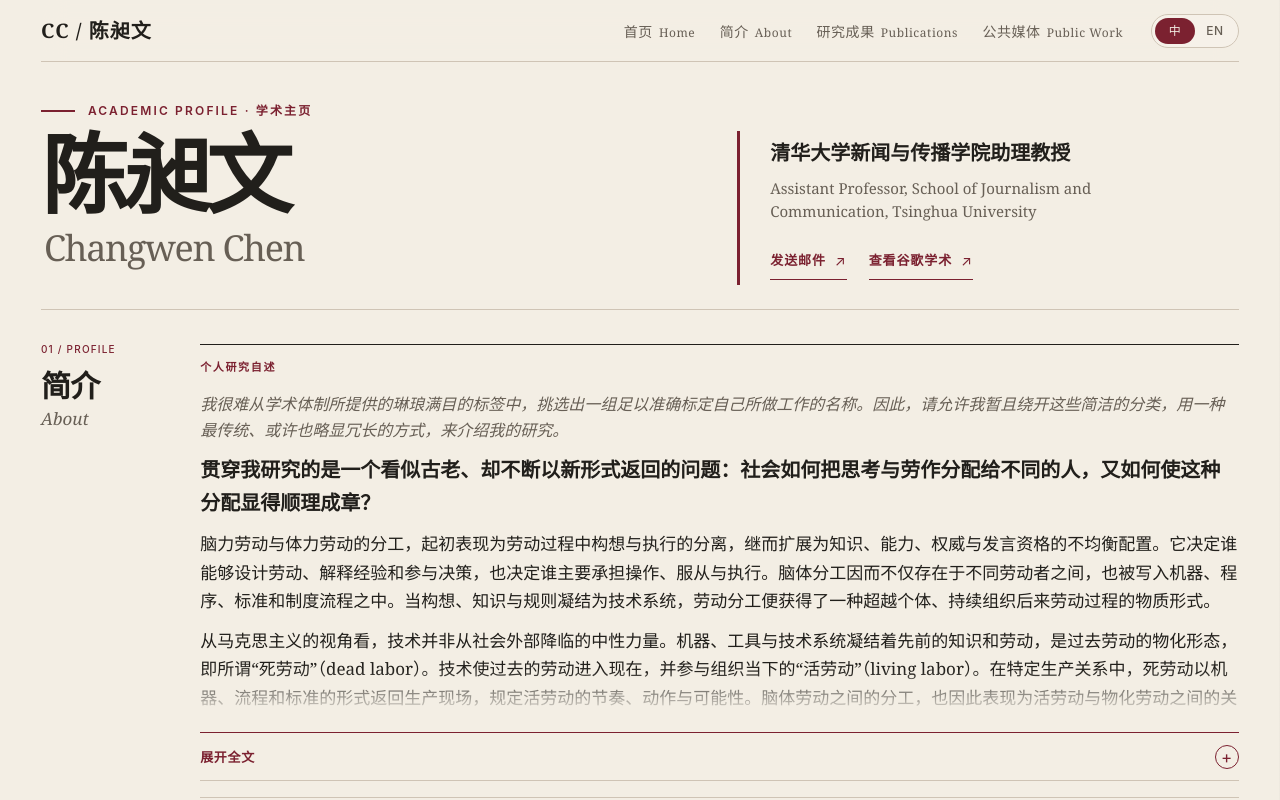
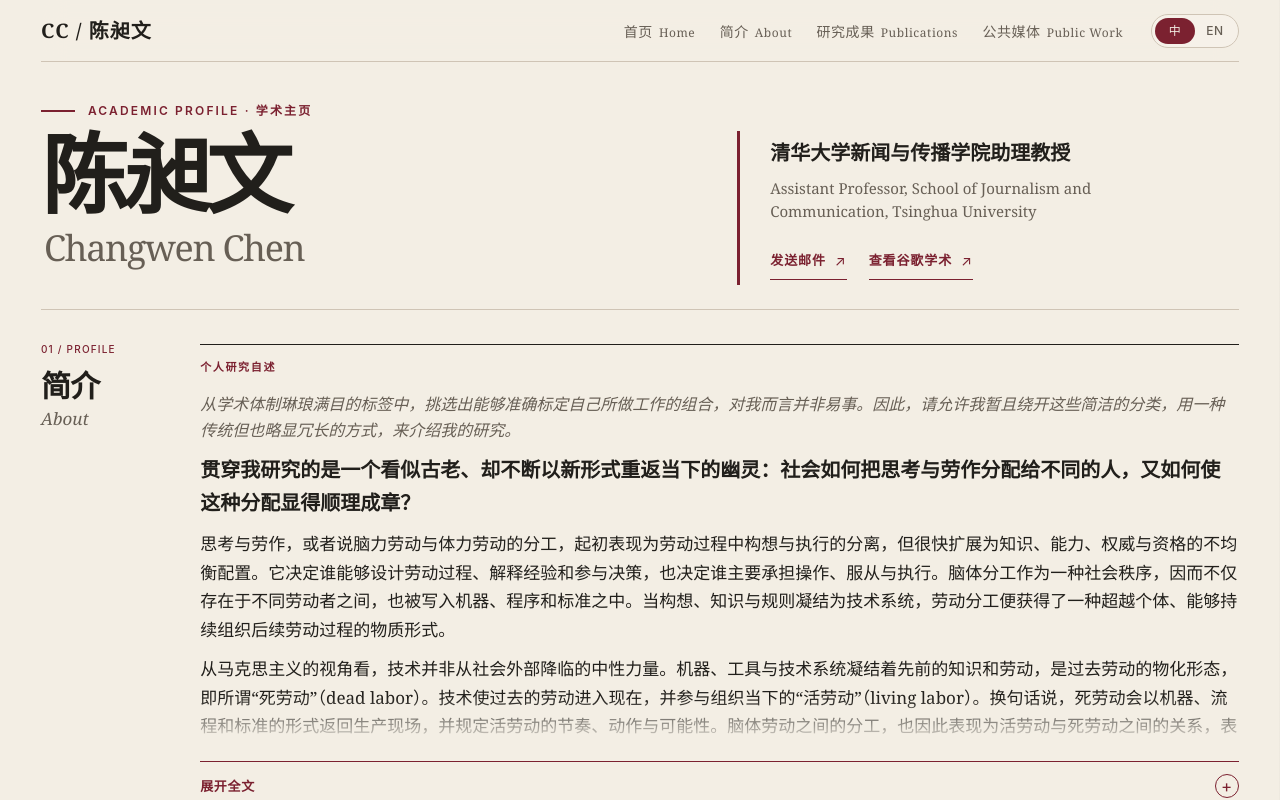
Before and after one commit to cklasd/changwen-chen-academic-homepage, a Next.js app: page / in a window 1280 px wide. Shown: the top 800 px of the page. Built offline with nearby package versions, Linux system fonts and the light colour scheme.

Commit message:
Update Chinese research statement

```diff
--- a/app/LegacyHome.tsx
+++ b/app/LegacyHome.tsx
@@ -46,22 +46,22 @@ const navItems = [
 
 export const profileStatement = {
   zh: [
-    "我很难从学术体制所提供的琳琅满目的标签中，挑选出一组足以准确标定自己所做工作的名称。因此，请允许我暂且绕开这些简洁的分类，用一种最传统、或许也略显冗长的方式，来介绍我的研究。",
-    "贯穿我研究的是一个看似古老、却不断以新形式返回的问题：社会如何把思考与劳作分配给不同的人，又如何使这种分配显得顺理成章？",
-    "脑力劳动与体力劳动的分工，起初表现为劳动过程中构想与执行的分离，继而扩展为知识、能力、权威与发言资格的不均衡配置。它决定谁能够设计劳动、解释经验和参与决策，也决定谁主要承担操作、服从与执行。脑体分工因而不仅存在于不同劳动者之间，也被写入机器、程序、标准和制度流程之中。当构想、知识与规则凝结为技术系统，劳动分工便获得了一种超越个体、持续组织后来劳动过程的物质形式。",
-    "从马克思主义的视角看，技术并非从社会外部降临的中性力量。机器、工具与技术系统凝结着先前的知识和劳动，是过去劳动的物化形态，即所谓“死劳动”（dead labor）。技术使过去的劳动进入现在，并参与组织当下的“活劳动”（living labor）。在特定生产关系中，死劳动以机器、流程和标准的形式返回生产现场，规定活劳动的节奏、动作与可能性。脑体劳动之间的分工，也因此表现为活劳动与物化劳动之间的关系，表现为劳动者与技术之间的关系。",
-    "技术的政治性正产生于这一转换。技术由劳动创造，却可能以一种外在于劳动者的力量重新面对劳动者。在脑体分工高度制度化的条件下，技术系统的设计权、解释权与控制权往往集中于规划、管理和专业技术位置，直接从事生产与操作的劳动者则需要适应技术已经写定的程序。过去劳动由谁占有，以何种形式被写入技术，又如何反过来支配当下劳动，构成我理解“技术政治”的基本问题。技术政治由此关涉的是，劳动者能否理解、使用、修复和改造技术，以及他们能否参与决定技术应当如何组织生产与社会生活。",
-    "“学习”是我进入这一问题的关键切口，也是社会分工得以再生产的具体机制。阿尔都塞关于教育作为意识形态国家机器的分析指出，学校在传授知识与技能的同时，也再生产劳动纪律、能力等级和既定的社会位置。脑力劳动与体力劳动之间的界线，正是在何种知识值得学习、谁有资格解释知识、不同的人被训练去承担何种工作等日常过程中被内化和自然化。学习因此构成一个内含矛盾的社会场域：它把主体配置到既定分工之中，也可能使他们获得理解、质疑和改造这种分工的能力。",
-    "全球六十年代使这一矛盾获得了鲜明的历史形式。从中国围绕教育与劳动关系展开的政治实验，到美国以校园为重要据点的反文化与反战运动，再到法国五月风暴，学校既是社会秩序传递知识、甄别能力和配置位置的制度，也是围绕知识权威、教育组织与社会分工展开争夺的重要场所。正是在这个意义上，我把学习理解为斗争的场域。它的政治方向不由“学习”本身预先保证，而取决于知识由谁界定、学习如何组织、能力如何评价，以及学习所得能否转化为劳动者介入技术与劳动过程的现实权力。学习可能巩固脑体分工，也可能重新打开被专业化和技术控制封闭的知识边界；研究需要解释的是，具体的历史关系如何使其中一种可能获得支配性力量。",
-    "与“学习”相连的另一个概念是“业余”。“业余”本身已经被组织进脑体分工与专业化的关系之中，并承载着这套分工赋予的文化等级。在日常语言中，把一个人或一项工作称为“业余”，通常暗示其所受训练不足、能力有限或成果不够可靠。“业余”与“不专业”之间看似自然的对应，正是专业化秩序分配知识资格与发言权的一种方式：专业身份被确认为能力与权威的制度凭证，未被纳入这一身份体系的知识实践则更容易被归入较低等级。因而，业余同学习一样，也是一个需要争夺的场域。将业余重新提出为政治问题，需要把分析对象从二者何者更优转向二元结构本身，追问专业与业余的边界如何形成、由谁划定，又如何把进入知识、技术与文化生产的资格分配给不同主体。这种争夺指向一个更具体的问题：普通人的知识与创造何以被贬抑为不够专业，又能在何种制度和实践条件下获得参与、解释与判断的现实权力。",
-    "这一问题最终通向我对社会发展的理解。社会发展体现为生产能力和物质条件的变化，也体现为一个社会如何分配学习、思考、创造和控制技术的机会。技术进步可以扩大社会的生产能力，也可能把更多知识从劳动者身上抽离出来，并将其封装在由少数主体控制的技术系统之中。社会发展的公平性，因而需要通过劳动者能否共享知识、能否发展自身能力、能否参与技术与劳动过程的组织来衡量。脑体分工、技术控制与知识分配在这里汇合为同一个问题：社会积累起来的能力，究竟以何种方式重新回到社会成员手中。",
-    "我沿着两条相互检验、共同推进的路径追踪这一问题。一条路径进入当代社会，考察新的媒介与技术条件如何重组劳动过程、知识权威和主体经验，以及劳动者如何在日常实践中适应、协商或改变技术所规定的关系。当代经验在这里承担着提出历史问题的作用：数字化、自动化与平台化所呈现的知识集中和技术控制，促使我追问这些关系承接了何种更长时段的分工机制，又在哪些方面形成了新的历史条件。另一条路径转向历史，尤其将毛时代的社会实践视为尚未耗尽的思想资源。所谓“以毛时代历史实践来思考”（thinking with Maoist practices in history），意味着考察那些重新安排劳动、学习、技术与知识关系的尝试，分析它们针对何种矛盾、依靠哪些制度和实践机制、为何遭遇限度，又留下了哪些未完成的可能性。",
-    "将分析尺度从社会内部推向全球知识秩序，知识去殖民化便显现为同一问题的另一种形态。世界范围内的知识与技术生产同样存在构想与执行、理论与经验、命名者与被命名者之间的不对称配置。在许多领域，处于中心位置的国家与知识机构掌握概念、标准和技术体系的生产权，后发社会则更多承担物质生产、提供经验材料并接受既有理论的解释。由此形成一种特殊的知识处境：后发社会的经验需要先被翻译为中心知识体系能够辨认的语言，才获得进入理论讨论的资格。",
-    "这种全球知识分工与社会内部的脑体分工分处不同尺度，却共享相近的结构机制：承担实践的人缺少解释实践的概念权力，生产概念的人则能够把特定历史经验提升为普遍性的理论语言。技术进一步使这种关系获得物质形式，因为技术标准、知识体系与生产工具能够跨越空间，在新的社会环境中重新安排劳动与能力。知识去殖民化的任务，因而在于重组经验、概念与技术之间的生产关系，使地方历史从等待解释的材料转化为能够生产概念的思想资源，使后发社会获得理解自身经验、组织自身知识并参与技术选择的能力。",
-    "在新闻传播学的学科体系内，我的研究可以概括为三个相互贯通的方向：新闻传播史论、批判文化研究与媒介技术的文化政治。新闻传播史论使我能够追踪新闻、知识与社会发展之间关系的历史形成；批判文化研究使我关注劳动分工如何进入日常生活、主体经验与社会常识；媒介技术的文化政治则把技术重新置于劳动、知识与权力的关系之中，考察技术如何凝结既有社会关系，又如何参与组织新的文化与社会秩序。这三个方向共同围绕同一问题展开：知识与技术如何成为社会分工的力量，以及普通人如何重新取得参与知识和技术生产的能力。",
-    "我将自己置于马克思主义与历史唯物主义的思想传统之中。这一立场首先意味着一种关于社会的基本判断：劳动形式、技术体系与知识秩序都形成于具体的生产方式、制度安排与历史斗争，并在矛盾运动中持续变化。批判的工作，在于重新揭示看似自然的社会形式背后的生产过程、关系结构与历史条件。新闻传播学既是我的专业归属，也是我进入现代知识秩序的一扇具体入口。沿着新闻、媒介与技术，我所讨论的问题逐渐进入劳动组织、知识生产、社会发展与历史变迁之间更广阔的关系。",
-    "在研究方法上，我主要采用口述史、深度访谈、参与式观察与田野调查。历史化构成这些方法共同的认识原则。它要求把对象放回使其得以形成的关系网络，考察不同力量如何在特定的历史情势中相遇、结合、冲突并沉淀为制度。文化研究中的激进语境主义（radical contextualism）与历史情势分析（historical conjunctural analysis）对我具有重要影响：社会现象需要在具体关系中获得解释，历史情势则是多重力量暂时结合并形成结构性效果的动态过程。",
-    "我的研究由此始终致力于对既成社会形式进行去自然化（denaturalization）与重新问题化（reproblematization）。当专业化被视为效率的自然结果，当技术控制被解释为知识能力的必然差异，当既有分工被理解为社会运行不可改变的条件，历史化的工作便是重新追问：这些关系在何种条件下形成，它们如何被写入知识、制度与技术，又排除了哪些可能的社会安排。研究的意义，正在于使已经失去问题形态的事物重新成为问题，也使那些被凝固在技术与分工之中的社会能力，再次显露出被共同占有和重新组织的可能。",
+    "从学术体制琳琅满目的标签中，挑选出能够准确标定自己所做工作的组合，对我而言并非易事。因此，请允许我暂且绕开这些简洁的分类，用一种传统但也略显冗长的方式，来介绍我的研究。",
+    "贯穿我研究的是一个看似古老、却不断以新形式重返当下的幽灵：社会如何把思考与劳作分配给不同的人，又如何使这种分配显得顺理成章？",
+    "思考与劳作，或者说脑力劳动与体力劳动的分工，起初表现为劳动过程中构想与执行的分离，但很快扩展为知识、能力、权威与资格的不均衡配置。它决定谁能够设计劳动过程、解释经验和参与决策，也决定谁主要承担操作、服从与执行。脑体分工作为一种社会秩序，因而不仅存在于不同劳动者之间，也被写入机器、程序和标准之中。当构想、知识与规则凝结为技术系统，劳动分工便获得了一种超越个体、能够持续组织后续劳动过程的物质形式。",
+    "从马克思主义的视角看，技术并非从社会外部降临的中性力量。机器、工具与技术系统凝结着先前的知识和劳动，是过去劳动的物化形态，即所谓“死劳动”（dead labor）。技术使过去的劳动进入现在，并参与组织当下的“活劳动”（living labor）。换句话说，死劳动会以机器、流程和标准的形式返回生产现场，并规定活劳动的节奏、动作与可能性。脑体劳动之间的分工，也因此表现为活劳动与死劳动之间的关系，表现为劳动者与技术之间的关系。",
+    "技术的政治性正产生于这一转换。技术由劳动者创造，却可能以一种外在于劳动者的力量重新面对劳动者。在资本主义的生产关系和脑体分工高度制度化的条件下，技术系统的设计权、解释权与控制权往往集中于规划、管理和专业技术位置，直接从事生产与操作的劳动者则需要适应技术已经写定的程序。过去劳动由谁占有，以何种形式被写入技术，又如何反过来支配当下劳动，构成我理解“技术政治”的基本问题。在我的问题意识中，技术政治关涉的是，劳动者能否理解、使用、修复和改造技术，以及他们能否参与决定技术应当如何组织生产与社会生活。",
+    "“学习”是我进入这一问题的关键切口，因为它是社会分工得以再生产的重要机制。阿尔都塞关于教育作为意识形态国家机器的分析指出，学校在传授知识与技能的同时，也再生产劳动纪律、能力等级和既定的社会秩序。脑力劳动与体力劳动之间的界线，正是在何种知识值得学习、谁有资格解释知识、不同的人被训练去承担何种工作等日常过程中被内化和自然化。学习因此构成一个内含矛盾和可能性的社会场域：它把主体安置到既定分工之中，也潜藏着使他们获得理解、质疑和改造这种分工的能力。",
+    "全球六十年代使这一矛盾获得了直接的历史形式。从中国围绕教育与劳动关系展开的激进实验，到美国以校园为重要据点的反文化与反战运动，再到法国五月风暴中愤怒的学生们，学校既是社会秩序传递知识、甄别能力和安放位置的制度，也是围绕知识权威、教育组织与社会分工展开斗争的场所。正是在这个意义上，我把学习理解为争夺可能性的场域。它的方向没有任何预先的保证，它完全取决于现实权力围绕知识由谁界定、学习如何组织、能力如何评价，以及学习所得能否转化为劳动者介入技术与劳动过程的斗争。换言之，学习可能巩固脑体分工，也可能重新打开被专业化和技术控制封闭的知识边界。值得追问的是，具体的历史关系如何使其中一种形式获得支配性力量。",
+    "与“学习”相连的另一个概念是“业余”。“业余”一词本身早已被组织进资本主义的脑体分工与专业化的关系之中，并携带着这套分工赋予的文化等级意涵。在日常语言中，把一个人或一项工作称为“业余”，通常暗示其所受训练不足、能力有限或成果不够可靠。但是，“业余”与“不专业”之间看似自然的对应，或许正是专业化秩序分配知识资格与发言权的一种方式：专业身份被确认为能力与权威的制度凭证，未被纳入这一身份体系的知识实践则更容易被归入较低等级而被剥夺知识资格。因而，业余同学习一样，也是一个需要争夺的场域：专业与业余的边界如何形成、由谁划定，又如何把进入知识、技术与文化生产的资格分配给不同主体。这种争夺是事关我们每个人的尊严政治：人民群众的知识与创造何以被贬抑为不够专业，又能在何种制度和实践条件下重新获得参与、解释与判断的现实权力。",
+    "这一问题最终将我引导到对社会发展的关注。社会发展既是生产能力和物质条件的提升，也更应该体现为一个社会如何分配学习、思考、创造和控制技术的机会。技术进步可以扩大社会的生产能力，也可能把更多知识从劳动者身上榨取出来，并将其封装在由少数主体控制的技术系统之中。社会发展的公平性，需要通过劳动者能否共享知识、能否发展自身能力、能否参与技术与劳动过程的组织来衡量。脑体分工、技术控制与知识分配在这里汇合为同一个问题：社会经由广大人民群众积累起来的能力，究竟以何种方式重新回到人民群众的手中。",
+    "我沿着两条相互检验、共同推进的路径追踪这一问题。一条路径进入当代社会，考察新的媒介与技术条件如何重组劳动过程、知识权威和主体经验，以及劳动者如何在日常实践中适应、协商或改变技术所规定的关系。当代经验在这里承担着提出历史问题的作用：数字化、自动化与平台化所呈现的知识集中和技术控制，促使我追问这些关系承接了何种更长时段的分工机制，又在哪些方面形成了新的历史条件。另一条路径转向历史，尤其将毛时代的社会实践视为尚未耗尽的思想资源。所谓“以毛时代历史实践来思考”，意味着将目光投向那些重新安排劳动、学习、技术与知识关系的艰难尝试，分析它们针对何种矛盾、依靠哪些制度和实践机制、为何遭遇历史的限度，又留下了哪些未完成的可能性。",
+    "如果将分析尺度从社会内部推向全球知识秩序，知识生产的去殖民化作为我关心问题的另一种形态，也就自然而然成为我无法回避的问题。世界范围内的知识与技术生产同样存在构想与执行、理论与经验、命名者与被命名者之间的不对称配置。处于中心位置的国家与知识机构掌握概念、标准和技术体系的生产权，后发社会则更多承担提供经验材料、等待接受西方理论解释的角色。最终，作为非西方地区的学者，我们不得不面对一种特殊的知识处境：后发社会的经验需要先被翻译为中心知识体系能够辨认的语言，才获得进入理论讨论的资格。",
+    "这种全球知识分工与社会内部的脑体分工分处不同尺度，却共享相近的结构机制：承担实践的人缺少解释实践的概念权力，生产概念的人则能够把特定历史经验提升为普遍性的理论语言。技术进一步使这种关系获得物质形式，因为技术标准、知识体系与生产工具能够跨越空间，在新的社会环境中重新安排劳动与能力。因此，知识去殖民化的任务，在于重组经验、概念与技术之间的生产关系，使地方历史从等待解释的材料转化为能够生产概念的思想资源，使后发社会获得理解自身经验、组织自身知识并参与技术选择的能力。",
+    "在新闻传播学的学科体系内，我的研究可以概括为三个相互贯通的方向：新闻传播史论、批判文化研究与媒介技术的文化政治。新闻传播史论使我能够追踪新闻、知识与社会发展之间关系的历史形成；批判文化研究使我关注劳动分工如何进入日常生活、主体经验与社会常识；媒介技术的文化政治则把技术重新置于劳动、知识与权力的关系之中，考察技术如何凝结既有社会关系，又如何参与组织新的文化与社会秩序。这三个方向共同汇聚为同一问题的不同展开：知识与技术如何成为社会分工的力量，以及普通人如何重新取得参与知识和技术生产的能力。",
+    "我将自己置于马克思主义与历史唯物主义的思想传统之中。这一立场首先意味着一种关于社会的基本判断：劳动形式、技术体系与知识秩序都形成于具体的生产方式、制度安排与历史斗争，并在历史矛盾运动中不断变化。批判的工作，在于重新揭示看似自然的社会形式背后的生产过程、关系结构与历史条件。新闻传播学既是我的专业归属，也是我进入现代知识秩序的一扇具体入口。沿着新闻、媒介与技术，我所讨论的问题逐渐进入劳动组织、知识生产、社会发展与历史变迁之间更广阔的关系。因此，相比于“你的研究与新闻传播学科有何关系”，我更愿意回应“你的研究与千千万万的普通人有何关系”。",
+    "在研究方法上，我主要采用档案研究、口述史、深度访谈、参与式观察与田野调查。历史化构成这些方法共同的认识原则。它要求把对象放回使其得以形成的关系网络，考察不同力量如何在特定的历史情势中相遇、结合、冲突并沉淀为制度。文化研究中的激进语境主义（radical contextualism）与历史情势分析（historical conjunctural analysis）对我具有重要影响：社会现象需要在具体关系中获得解释，历史情势则是多重力量暂时结合并形成结构性效果的动态过程。",
+    "总而言之，我的研究始终致力于对既成社会形式进行去自然化（denaturalization）与重新问题化（reproblematization）。当专业化被视为效率的自然结果，当技术控制被解释为知识能力的必然差异，当既有分工被理解为社会运行不可改变的条件，历史化的工作便是重新追问：这些关系在何种条件下形成，它们如何被写入知识、制度与技术，又排除了哪些可能的社会安排。我所致力开展的研究之意义，正在于使已经失去问题形态的事物重新成为问题，也使那些被凝固在技术与分工之中的社会能力，再次显露出被共同占有和重新组织的可能性。",
   ],
   en: [
     "Faced with the academy’s dazzling array of labels, I have struggled to find a set that adequately describes what I do. So allow me, for the moment, to set those tidy classifications aside and introduce my research in the most traditional, and perhaps slightly long-winded, way: in prose.",
```
